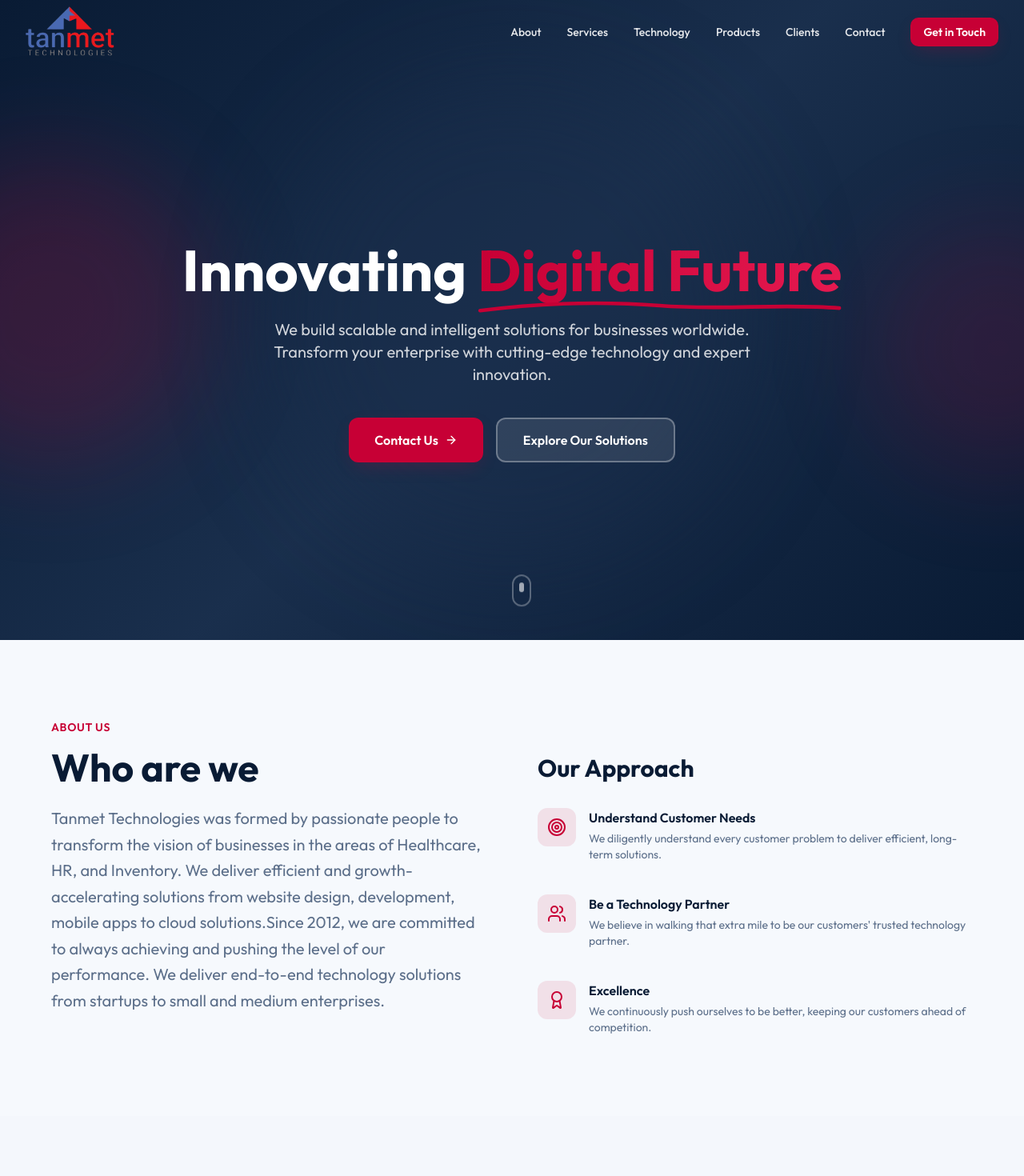
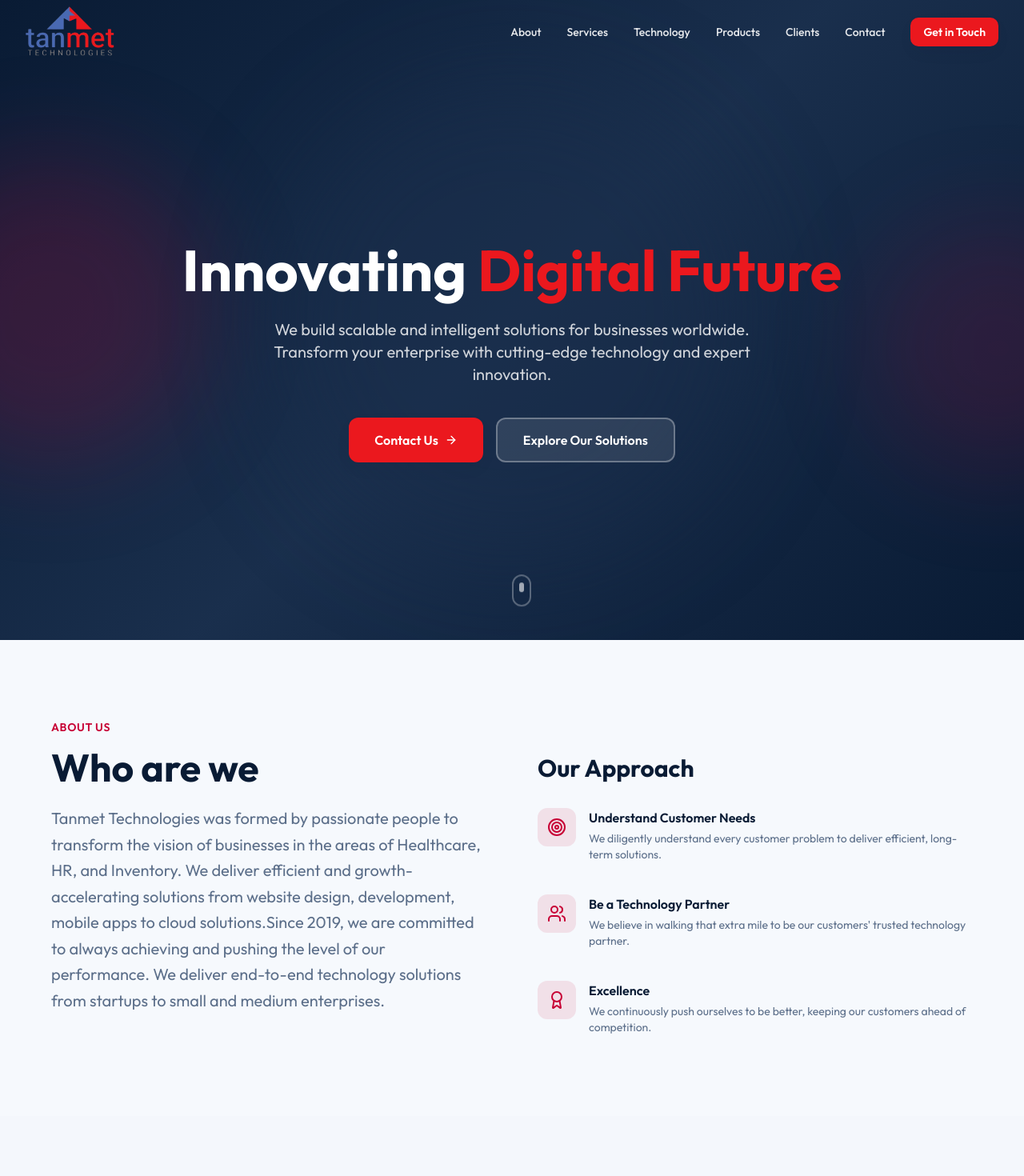
Before and after one commit to mr-dibya01/Tanmet-Project, a React (Vite) app: page / in a window 1280 px wide. Shown: the top 1470 px of the page at 80% size. Built offline with nearby package versions, Linux system fonts and the light colour scheme.

Commit message:
changed color and year

```diff
--- a/src/components/AboutSection.jsx
+++ b/src/components/AboutSection.jsx
@@ -15,7 +15,7 @@ export const AboutSection = () => {
                 Who are we
               </h2>
               <p className="text-muted-foreground text-xl leading-relaxed mb-8">
-                Tanmet Technologies was formed by passionate people to transform the vision of businesses in the areas of Healthcare, HR, and Inventory. We deliver efficient and growth-accelerating solutions from website design, development, mobile apps to cloud solutions.Since 2012, we are committed to always achieving and pushing the level of our performance. We deliver end-to-end technology solutions from startups to small and medium enterprises.
+                Tanmet Technologies was formed by passionate people to transform the vision of businesses in the areas of Healthcare, HR, and Inventory. We deliver efficient and growth-accelerating solutions from website design, development, mobile apps to cloud solutions.Since 2019, we are committed to always achieving and pushing the level of our performance. We deliver end-to-end technology solutions from startups to small and medium enterprises.
               </p>
 
             </div>
--- a/src/components/Header.jsx
+++ b/src/components/Header.jsx
@@ -61,7 +61,8 @@ export const Header = () => {
               </button>
             ))}
             <Button
-              variant={isScrolled ? 'accent' : 'hero'}
+              // variant={isScrolled ? 'accent' : 'hero'}
+              className="bg-[#EB181E]"
               size="sm"
               onClick={() => scrollToSection('#contact')}
             >
--- a/src/components/HeroSection.jsx
+++ b/src/components/HeroSection.jsx
@@ -41,12 +41,12 @@ export const HeroSection = () => {
           <h1 className="text-4xl sm:text-5xl md:text-6xl lg:text-7xl font-bold text-white leading-tight mb-6 animate-fade-up-delay-1">
             Innovating{' '}
             <span className="relative">
-              <span className="text-gradient">
+              <span className="text-[#EB181E]">  {/* text-gradient */}
                 Digital Future
               </span>
-              <svg className="absolute -bottom-2 left-0 w-full" viewBox="0 0 300 12" fill="none">
+              {/* <svg className="absolute -bottom-2 left-0 w-full" viewBox="0 0 300 12" fill="none">
                 <path d="M2 10C50 4 100 2 150 6C200 10 250 4 298 8" stroke="hsl(344, 100%, 39%)" strokeWidth="3" strokeLinecap="round" />
-              </svg>
+              </svg> */}
             </span>
           </h1>
 
@@ -58,10 +58,10 @@ export const HeroSection = () => {
           {/* CTA Buttons */}
           <div className="flex flex-col sm:flex-row items-center justify-center gap-4 animate-fade-up-delay-3">
             <Button
-              variant="hero"
+              // variant="hero"
               size="lg"
               onClick={() => scrollToSection('#contact')}
-              className="group"
+              className="group bg-[#EB181E]"
             >
               Contact Us
               <ArrowRight className="w-5 h-5 group-hover:translate-x-1 transition-transform" />
```
